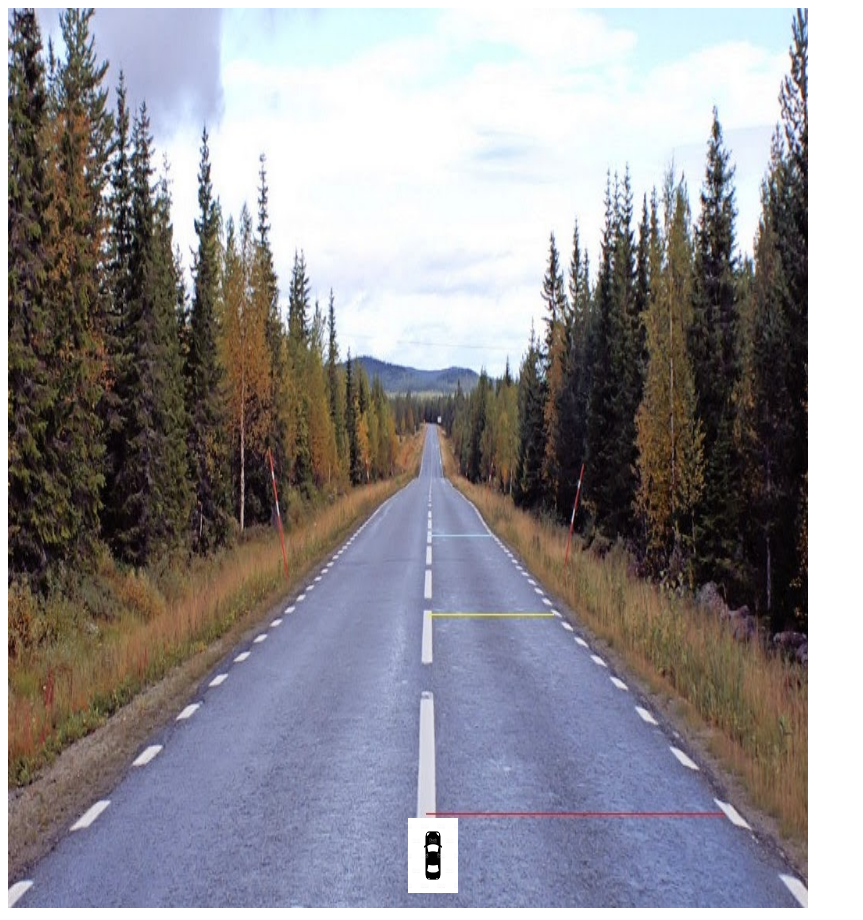
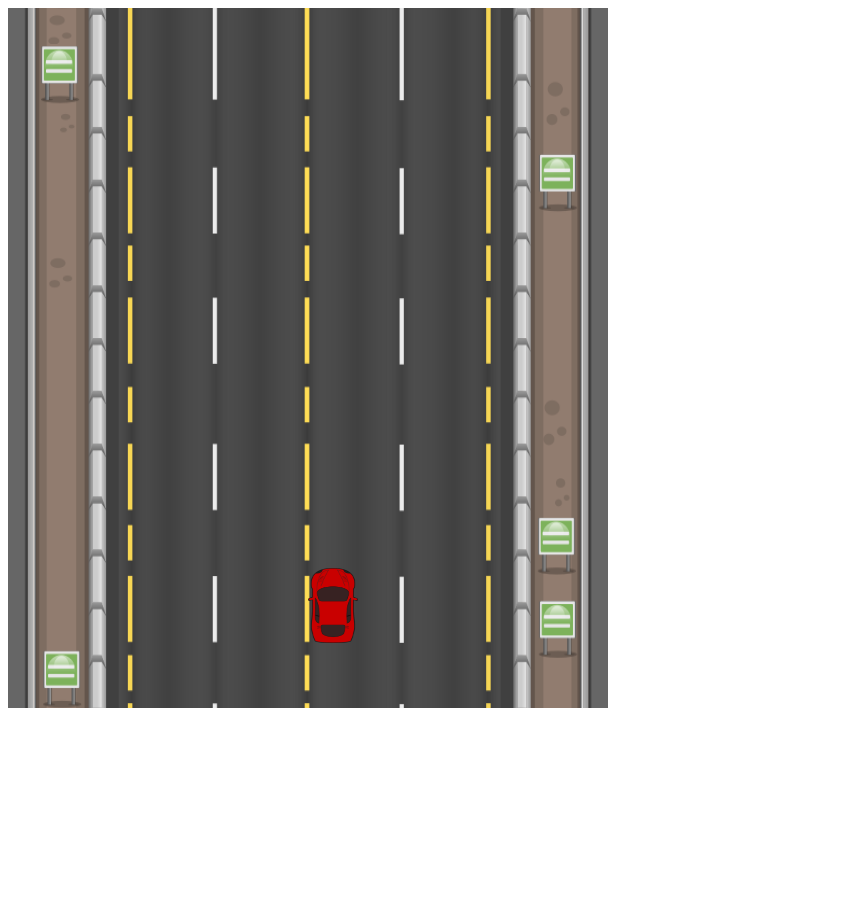
Before and after one commit to pepelora243/Juego-miss-Daisy, a plain HTML site: page Index.html in a window 1280 px wide. Shown: the whole page, without its empty margins (0-863 px from the left). After the commit the page ends 800 px from the top, so only its background shows below. Drawn offline with Linux system fonts and the light colour scheme.

Commit message:
segundo commit

```diff
--- a/Index.html
+++ b/Index.html
@@ -8,13 +8,14 @@
   <script src="js/background.js"></script>
   <script src="js/game.js"></script>
   <script src="js/player.js"></script>
+  <script src="js/obstacles.js"></script>
   <script type="text/javascript" src="js/index.js"></script>
   <title>Document</title>
 </head>
 
 <body>
   <div id="game-board">
-    <canvas id="canvas" width="800" height="900"></canvas>
+    <canvas id="canvas" width="600" height="700"></canvas>
   </div>
 </body>
 
--- a/js/background.js
+++ b/js/background.js
@@ -2,11 +2,19 @@ function Background(game) {
     this.game = game;
 
     this.img = new Image();
-    this.img.src = 'img/carretera.jpg';
+    this.img.src = 'img/carretera.png';
 
     this.x = 0;
     this.y = 0;
+
+    this.vy = 12;
 }
 Background.prototype.draw = function() {
     this.game.ctx.drawImage(this.img, this.x, this.y, this.game.canvas.width, this.game.canvas.height);
+    this.game.ctx.drawImage(this.img, this.x, this.y - this.game.canvas.height, this.game.canvas.width, this.game.canvas.height);
 }
+
+Background.prototype.move = function() {
+    this.y += this.vy;
+    if(this.y > this.game.canvas.height) this.y = 0
+}
--- a/js/game.js
+++ b/js/game.js
@@ -2,39 +2,122 @@ function Game(canvadId) {
   this.canvas = document.getElementById(canvadId);
   this.ctx = this.canvas.getContext("2d");
   this.fps = 60;
-
+  this.framesCounter = 0
+  this.gamePoints = 0
+  this.difficulty = 50
   this.reset();
 }
-  Game.prototype.start = function() {
-    this.interval = setInterval(function() {
+
+Game.prototype.start = function () {
+  this.interval = setInterval(function () {
     this.clear();
 
-     /*  this.framesCounter++;
+    console.log(this.gamePoints)
 
+    this.framesCounter++;
     if (this.framesCounter > 1000) {
       this.framesCounter = 0;
-      } */
+    }
+    //sumar puntos
+    if (this.framesCounter % 60 === 0) {
+      this.gamePoints += 5
+      console.log(this.gamePoints)
+    }
+    //niveles
+    if (this.gamePoints > 50 && this.gamePoints < 75  ) {
+      console.log("nivel1")
+      this.difficulty = 30
+    } else if(this.gamePoints > 75 && this.gamePoints < 100) {
+      this.difficulty = 10
+    } else if(this.gamePoints > 100)
+      this.difficulty = 8
+
+    if (this.framesCounter % this.difficulty === 0) {
+      this.generateObstacle();
+    }
+
+    if (this.framesCounter % 80 === 0) {
+      this.generateObstacle(true)
+    }
+
+    if (this.player.life < 0) {
+      this.gameOver()
+    }
+
+
 
     this.draw();
-      this.move()
+    this.move();
+    this.touchCar()
+    this.clearObstacles();
 
   }.bind(this), 1000 / this.fps);
 };
+Game.prototype.stop = function () {
+  clearInterval(this.interval);
+}
 
-  Game.prototype.reset = function() {
+Game.prototype.gameOver = function () {
+  this.stop();
+  if (confirm("GAME OVER. Play again?")) {
+    this.reset();
+    this.start();
+  }
+};
+
+Game.prototype.reset = function () {
   this.background = new Background(this);
   this.player = new Player(this);
+  this.obstacles = []
+  this.framesCounter = 0
+  this.gamePoints = 0
 }
 
-  Game.prototype.clear = function() {
+Game.prototype.touchCar = function () {
+  for (var i = 0; i < this.obstacles.length; i++) {
+    if (this.player.x < this.obstacles[i].x + this.obstacles[i].w &&
+      this.player.x + this.player.w > this.obstacles[i].x &&
+      this.player.y < this.obstacles[i].y + this.obstacles[i].h &&
+      this.player.h + this.player.y > this.obstacles[i].y) {
+
+      if (this.obstacles[i].powerUp) {
+        console.log('power')
+        this.player.setLife(40)
+      } else {
+        console.log('obst')
+        this.player.setLife(-20)
+      }
+
+      this.obstacles.splice(i, 1);
+      return true;
+    }
+  }
+};
+
+Game.prototype.clearObstacles = function () {
+  this.obstacles = this.obstacles.filter(function (obstacle) {
+    return obstacle.y < this.canvas.height;
+  });
+};
+
+Game.prototype.generateObstacle = function (powerUp) {
+  if (powerUp) this.obstacles.push(new Obstacle(this, true));
+  else this.obstacles.push(new Obstacle(this));
+};
+
+
+Game.prototype.clear = function () {
   this.ctx.clearRect(0, 0, this.canvas.width, this.canvas.height);
 };
 
-  Game.prototype.draw = function() {
+Game.prototype.draw = function () {
   this.background.draw();
   this.player.draw()
+  this.obstacles.forEach(function (obstacle) { obstacle.draw(); });
 }
 
-  Game.prototype.move = function(){
+Game.prototype.move = function () {
   this.player.move()
+  this.background.move();
+  this.obstacles.forEach(function (obstacle) { obstacle.move(); });
 }
--- /dev/null
+++ b/js/obstacles.js
@@ -0,0 +1,28 @@
+function Obstacle(game,powerUp) {
+  this.game = game;
+  this.w = 50;
+  this.h = 80;
+
+  this.dx = Math.round(Math.random()) * 2 - 1;
+  this.dy = this.game.background.vy;
+
+  this.x = Math.random() * this.game.canvas.width;
+  this.y = Math.random() * ((this.game.canvas.height / 10) - 10) + 10;
+
+  this.powerUp = false;
+  if (powerUp) this.powerUp = true;
+
+  this.img = new Image();
+
+  console.log(this.powerUp)
+
+}
+Obstacle.prototype.draw = function () {
+  this.img.src = "img/missDaisy.png";
+  if(this.powerUp)this.img.src = "img/cat.png";
+  this.game.ctx.drawImage(this.img,this.x, this.y, this.w, this.h);
+};
+Obstacle.prototype.move = function () {
+  this.x -= this.dx;
+  this.y += this.dy;
+};
--- a/js/player.js
+++ b/js/player.js
@@ -2,11 +2,11 @@ function Player(game) {
     this.game = game;
 
     this.x = this.game.canvas.width * 0.5;
-    this.y0 = this.game.canvas.height * 0.9;
+    this.y0 = this.game.canvas.height * 0.8;
     this.y = this.y0;
 
     this.img = new Image();
-    this.img.src = 'img/coche.jpg';
+    this.img.src = 'img/carraco.png';
     this.img.frames = 3;
     this.img.frameIndex = 0;
 
@@ -19,6 +19,7 @@ function Player(game) {
     this.vx = 1;
 
     this.ax = 5
+    this.life = 100
 
 
     this.setListeners();
@@ -32,17 +33,11 @@ Player.prototype.setListeners = function () {
     var LEFT_KEY = 37;
 
     document.onkeydown = function (event) {
-        console.log(event)
         if (event.keyCode === RIGHT_KEY) {
-            console.log(this.moveRight)
             this.moveRight = true;
-            console.log(this.moveRight)
-
         }
         if (event.keyCode === LEFT_KEY) {
-           console.log(this.moveLeft)
             this.moveLeft = true;
-
         }
     }.bind(this);
 
@@ -51,9 +46,7 @@ Player.prototype.setListeners = function () {
             this.moveRight = false;
         }
         if (event.keyCode === LEFT_KEY)
-            console.log(this.moveLeft)
             this.moveLeft = false;
-            console.log(this.moveLeft)
     }.bind(this)
 }
 Player.prototype.move = function () {
@@ -64,3 +57,8 @@ Player.prototype.move = function () {
         this.x -= this.vx * this.ax
     }
 };
+
+Player.prototype.setLife = function(life){
+    this.life += life
+    console.log(this.life)
+}
```
Also changed, not shown: js/cats.js (added, +21 -0 lines), img/carraco.png (added), img/carretera.jpg (deleted), img/carretera.png (added), img/cat.png (added), img/coche.jpg (deleted), img/missDaisy.png (added), 1 other file. Lines whose indentation alone changed are shown as unchanged.
